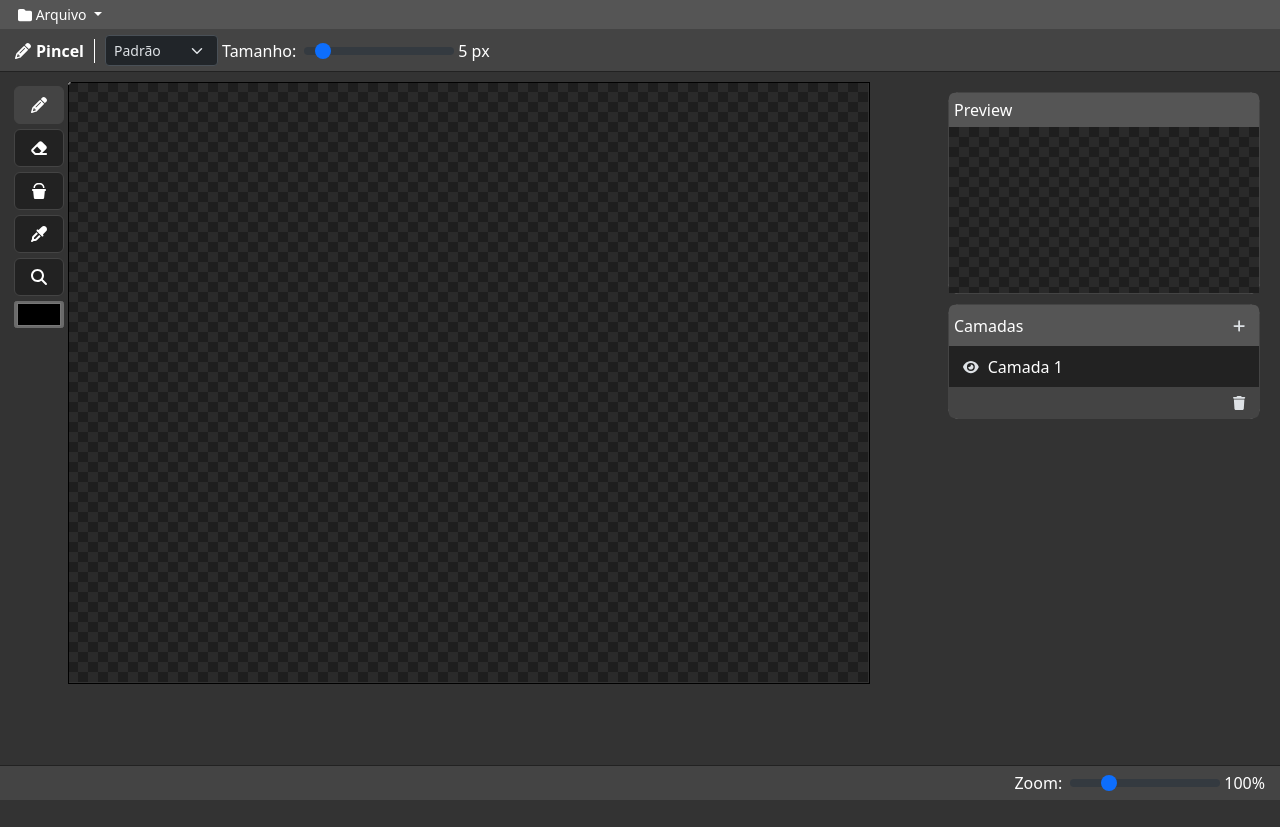
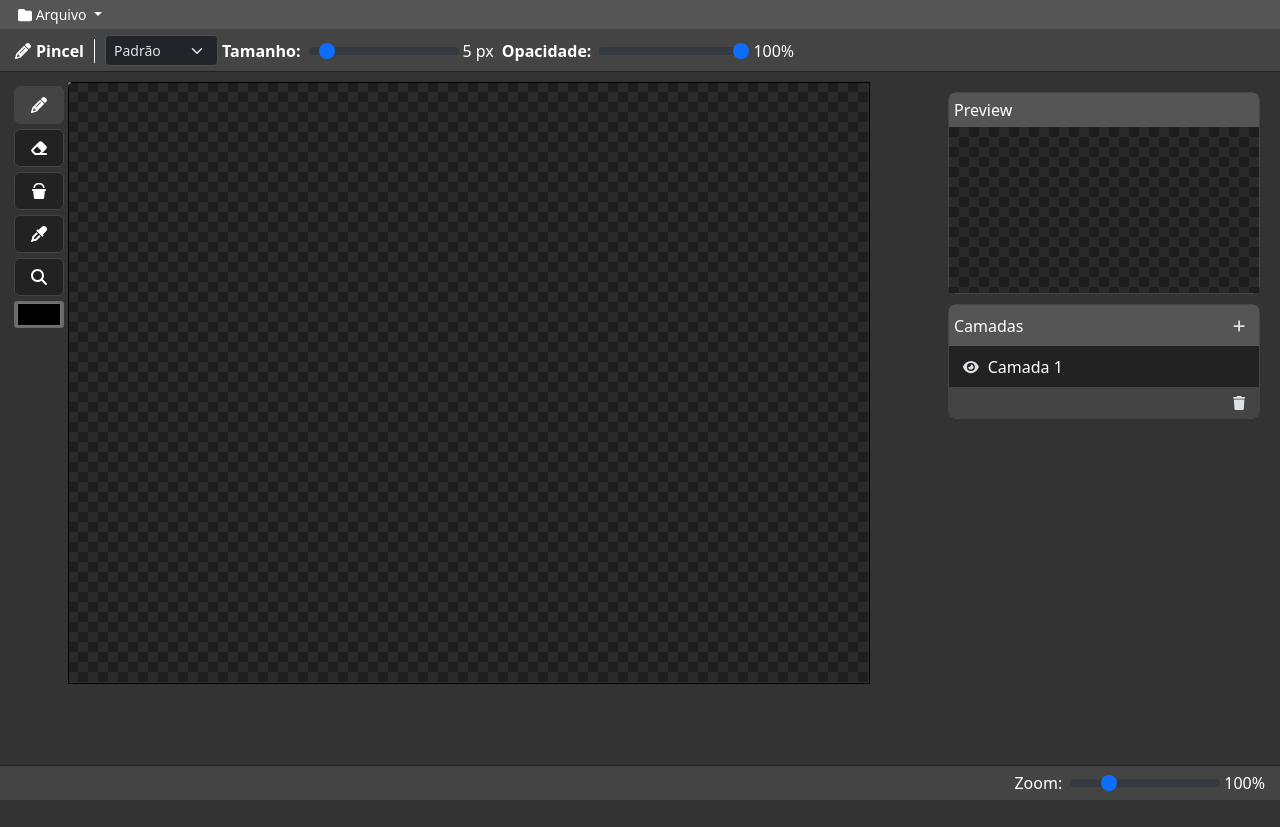
Before and after one commit to mufasa-dev/Drawing-system, an Angular app: page / in a window 1280 px wide. Built offline with nearby package versions, Linux system fonts and the light colour scheme.

Commit message:
feat: add brush opacity

```diff
--- a/src/app/app.component.html
+++ b/src/app/app.component.html
@@ -49,15 +49,16 @@
         <b>Zoom</b>
       }
     </div>
-    <div class="container-slider-tools me-1" *ngIf="tool == Tool.Pencil">
+    @if (useCursorBrush()) {
+      <div class="container-slider-tools me-1">
         <select class="form-select form-select-sm" [(ngModel)]="brushType" style="width: auto">
           <option [value]="BrushType.Round">Padrão</option>
           <option [value]="BrushType.Spray">Spray</option>
           <option [value]="BrushType.Square">Quadrado</option>
         </select>
       </div>
-    <div class="container-slider-tools" *ngIf="useCursorBrush()">
-      <label class="form-label me-2 mb-0">Tamanho:</label>
+      <div class="container-slider-tools me-2">
+        <b class="form-label me-2 mb-0">Tamanho:</b>
         <input
           type="range"
           min="1"
@@ -68,6 +69,20 @@
         />
         <span class="ms-1">{{ lineWidth }} px</span>
       </div>
+      <div class="container-slider-tools">
+        <b class="form-label me-2 mb-0">Opacidade:</b>
+        <input
+          type="range"
+          min="0"
+          max="1"
+          step="0.1"
+          [(ngModel)]="opacity"
+          class="form-range"
+          style="width: 150px;"
+        />
+        <span class="ms-1">{{ (opacity * 100) | number: '1.0-0' }}%</span>
+      </div>
+    }
     <div class="container-slider-tools" *ngIf="tool == Tool.Bucket">
       <label class="form-label me-2 mb-0">Tolerância:</label>
       <input
--- a/src/app/app.component.ts
+++ b/src/app/app.component.ts
@@ -39,6 +39,7 @@ export class AppComponent implements AfterViewInit {
   public cursorY: number = 0;
   public lineWidth: number = 5;
   public tolerance: number = 30;
+  public opacity: number = 1;
   public zoom: number = 1;
   public zoomStep: number = 0.1;
   public zoomType: 'in' | 'out' = 'in';
@@ -164,7 +165,7 @@ export class AppComponent implements AfterViewInit {
       ctx.strokeStyle = this.currentColor;
     }
 
-    this.brushService.draw(ctx, x, y, this.brushType, this.lineWidth, this.currentColor);
+    this.brushService.draw(ctx, x, y, this.brushType, this.lineWidth, this.currentColor, this.opacity);
 
     ctx.globalCompositeOperation = originalComposite;
     ctx.strokeStyle = originalStroke;
--- a/src/services/brush.service.ts
+++ b/src/services/brush.service.ts
@@ -4,9 +4,11 @@ import { BrushType } from '../enum/brush-type.enum';
 @Injectable({ providedIn: 'root' })
 export class BrushService {
 
-  draw(ctx: CanvasRenderingContext2D, x: number, y: number, type: BrushType, size: number, color: string) {
+  draw(ctx: CanvasRenderingContext2D, x: number, y: number, type: BrushType, size: number, color: string, opacity: number) {
     ctx.lineWidth = size;
     ctx.strokeStyle = color;
+    ctx.fillStyle = color;
+    ctx.globalAlpha = opacity;
 
     switch (type) {
       case BrushType.Round:
@@ -19,6 +21,8 @@ export class BrushService {
         this.drawSpray(ctx, x, y, size, color);
         break;
     }
+
+    ctx.globalAlpha = 1.0;
   }
 
   private drawRound(ctx: CanvasRenderingContext2D, x: number, y: number) {
```
Lines whose indentation alone changed are shown as unchanged.
